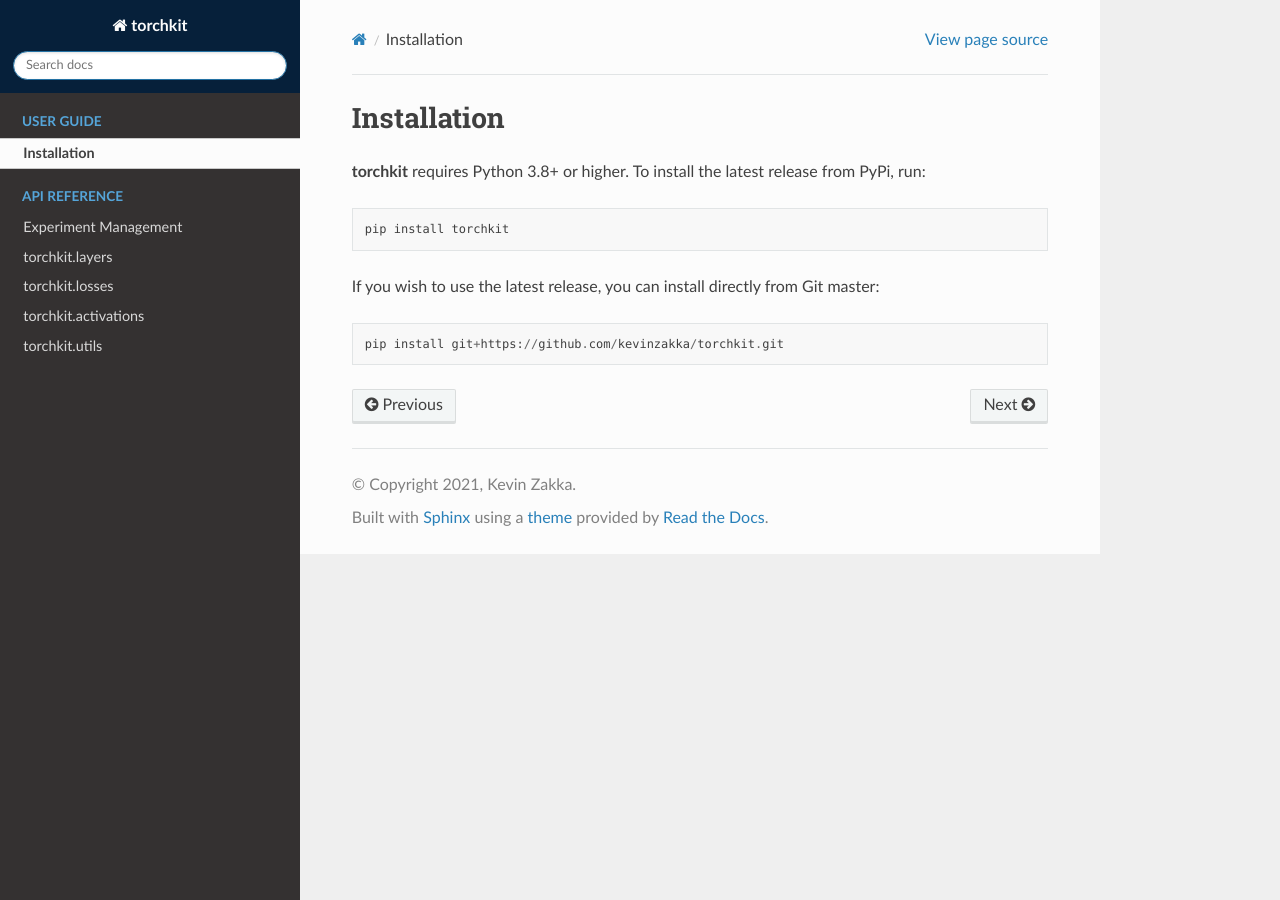
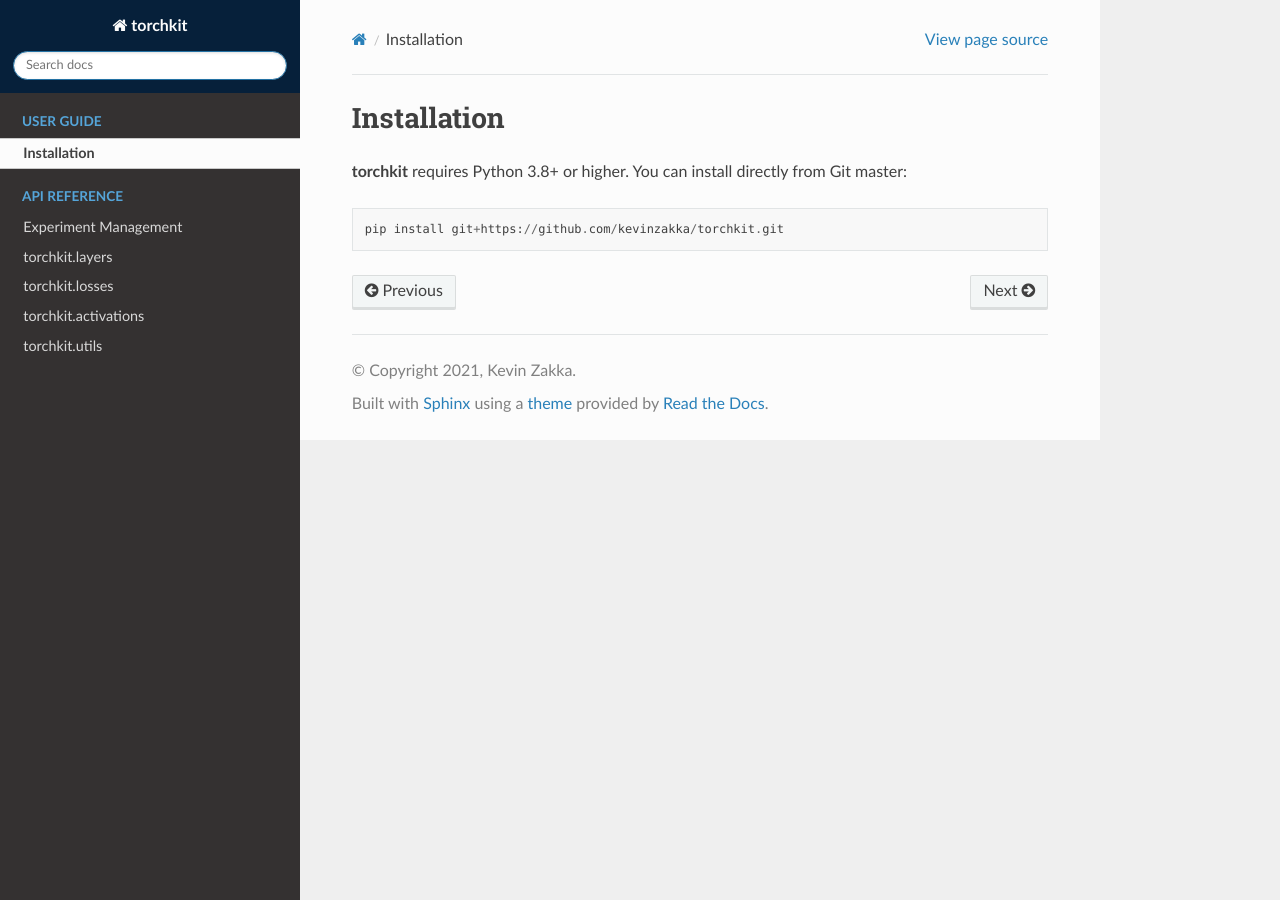
Before and after one commit to kevinzakka/torchkit, a Sphinx documentation site: the page built from docs/torchkit/installation.rst, in a window 1280 px wide. Built offline with Sphinx 7.4.7 and the Read the Docs theme 2.0.0, drawn with Linux system fonts in a browser that asks for light colours.

Commit message:
cannot have a pypi package because name has been taken

```diff
--- a/docs/torchkit/installation.rst
+++ b/docs/torchkit/installation.rst
@@ -1,10 +1,6 @@
 Installation
 ============
 
-**torchkit** requires Python 3.8+ or higher. To install the latest release from PyPi, run::
-
-    pip install torchkit
-
-If you wish to use the latest release, you can install directly from Git master::
+**torchkit** requires Python 3.8+ or higher. You can install directly from Git master::
 
     pip install git+https://github.com/kevinzakka/torchkit.git
```
Also changed, not shown: README.md (+1 -7 lines).
